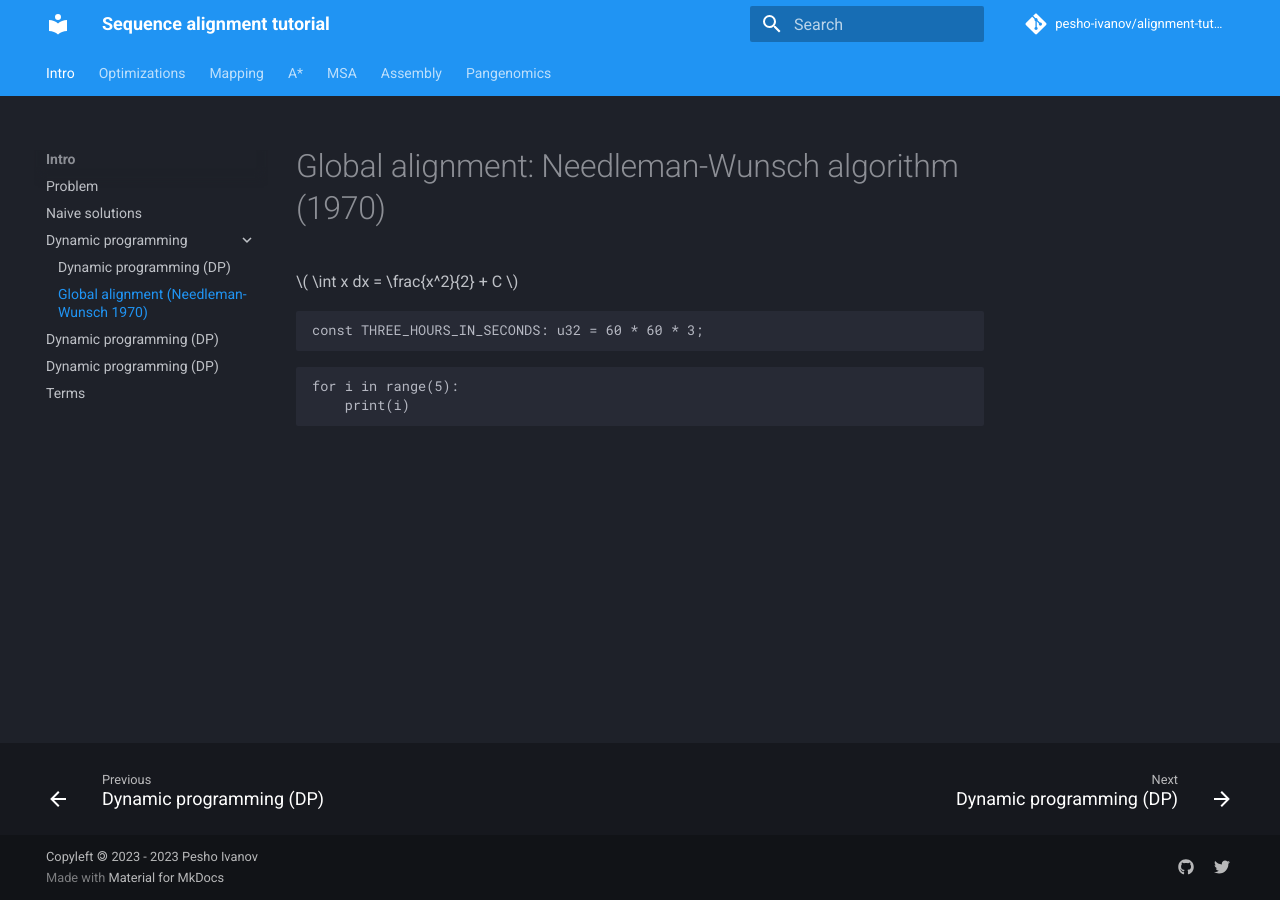
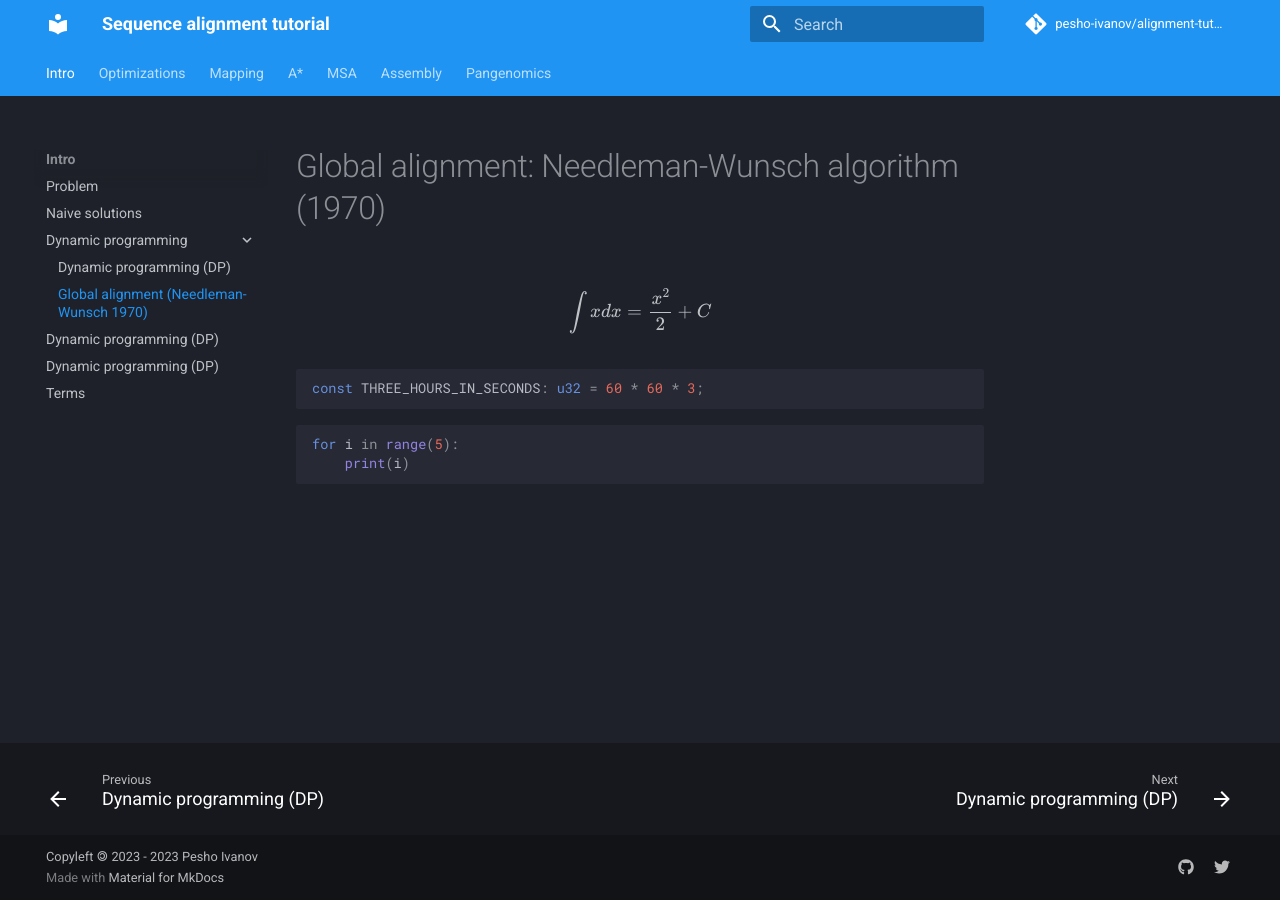
Before and after one commit to pesho-ivanov/alignment-tutorial, an MkDocs documentation site: the page built from docs/intro/pa-dp-nw.md, in a window 1280 px wide. Built offline with MkDocs 1.6.1 and Material for MkDocs 9.7.7, drawn with Linux system fonts in a browser that asks for light colours; comment, search, counter and statistics services are not loaded.

Commit message:
code highlight

````diff
--- a/docs/intro/pa-dp-nw.md
+++ b/docs/intro/pa-dp-nw.md
@@ -1,7 +1,7 @@
 # Global alignment: Needleman-Wunsch algorithm (1970)
 
 
-\\( \int x dx = \frac{x^2}{2} + C \\)
+$$ \int x dx = \frac{x^2}{2} + C $$
 
 ```rust
 const THREE_HOURS_IN_SECONDS: u32 = 60 * 60 * 3;
--- a/mkdocs.yml
+++ b/mkdocs.yml
@@ -28,8 +28,17 @@ extra:
       link: https://twitter.com/peshotrie
 
 markdown_extensions:
+  - smarty
   - pymdownx.arithmatex:
       generic: true
+  - pymdownx.highlight:
+      anchor_linenums: true
+      line_spans: __span
+      pygments_lang_class: true
+  - pymdownx.inlinehilite
+  - pymdownx.snippets
+  - pymdownx.superfences
+
 
 extra_javascript:
   - javascripts/mathjax.js
````
